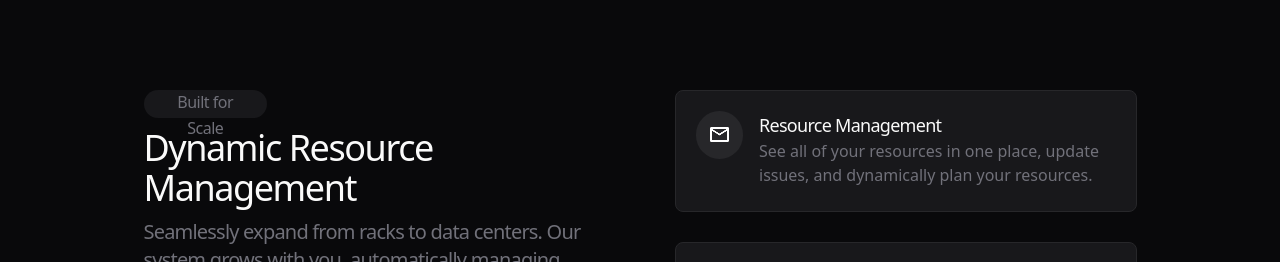
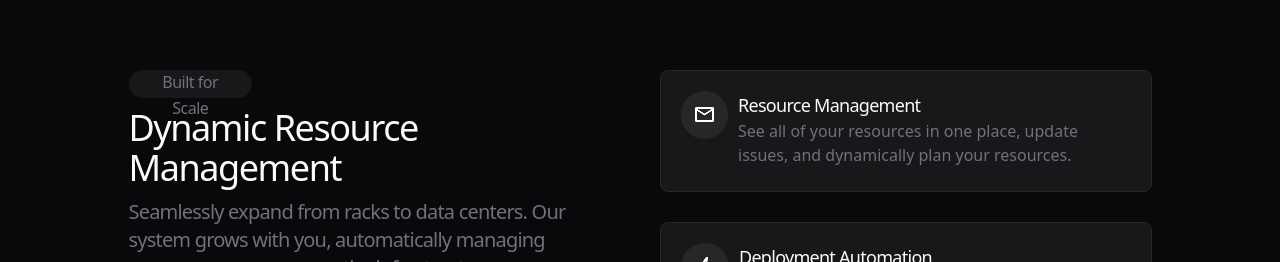
Before and after one commit to deepanshu-sharma425/credex-assignment2, a React (Vite) app: page / in a window 1280 px wide. Shown: the part 4050-4312 px from the top of the page. Built offline with nearby package versions, Linux system fonts and the light colour scheme.

Commit message:
made some changes

```diff
--- a/src/components/features/features.css
+++ b/src/components/features/features.css
@@ -13,7 +13,7 @@
     justify-content: center;
     align-items: center;
     gap: 90px;
-    padding: 120px;
+    padding: 100px;
 
 }
 .featuresabouth1{
@@ -140,19 +140,20 @@ color: rgb(113, 113, 122);
 letter-spacing: -0.8px;
 }
 .imgmanagemt{
-width: 461.5px;
+width: 491.5px;
 height: 122px;
 padding: 20px;
 border: 1px solid rgb(39, 39, 42);
 display: flex;
-gap: 16px;
-box-sizing: border-box;
+gap: 10px;
+
+
 border-radius: 8px;
 background: rgb(24, 24, 27);
 font-size: 16px;
 font-family: ui-sans-serif, system-ui, sans-serif, "Apple Color Emoji", "Segoe UI Emoji", "Segoe UI Symbol", "Noto Color Emoji";
 font-weight: 400;
-line-height: 24px;
+
 color: rgb(250, 250, 250);
 }
 .email{
```
